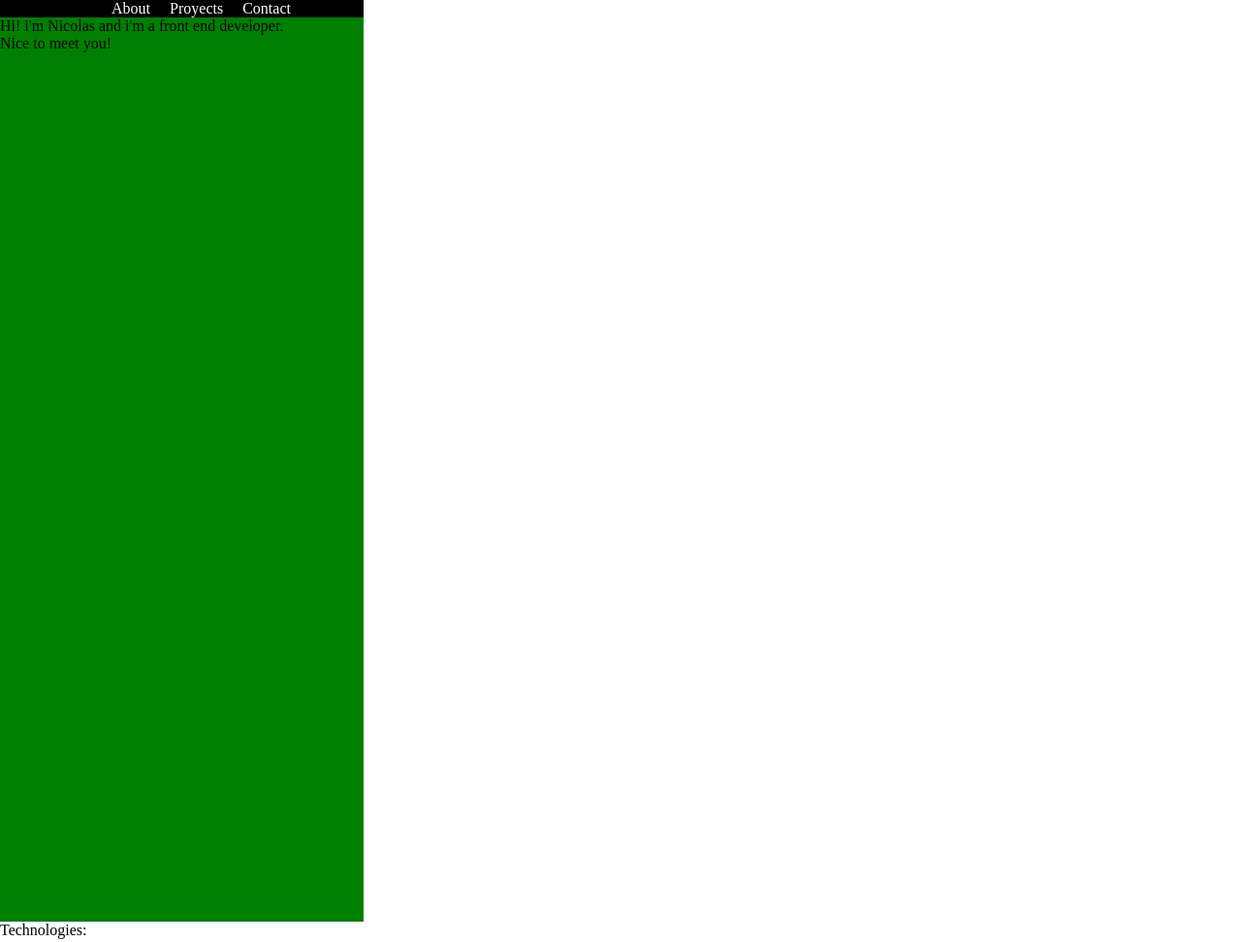
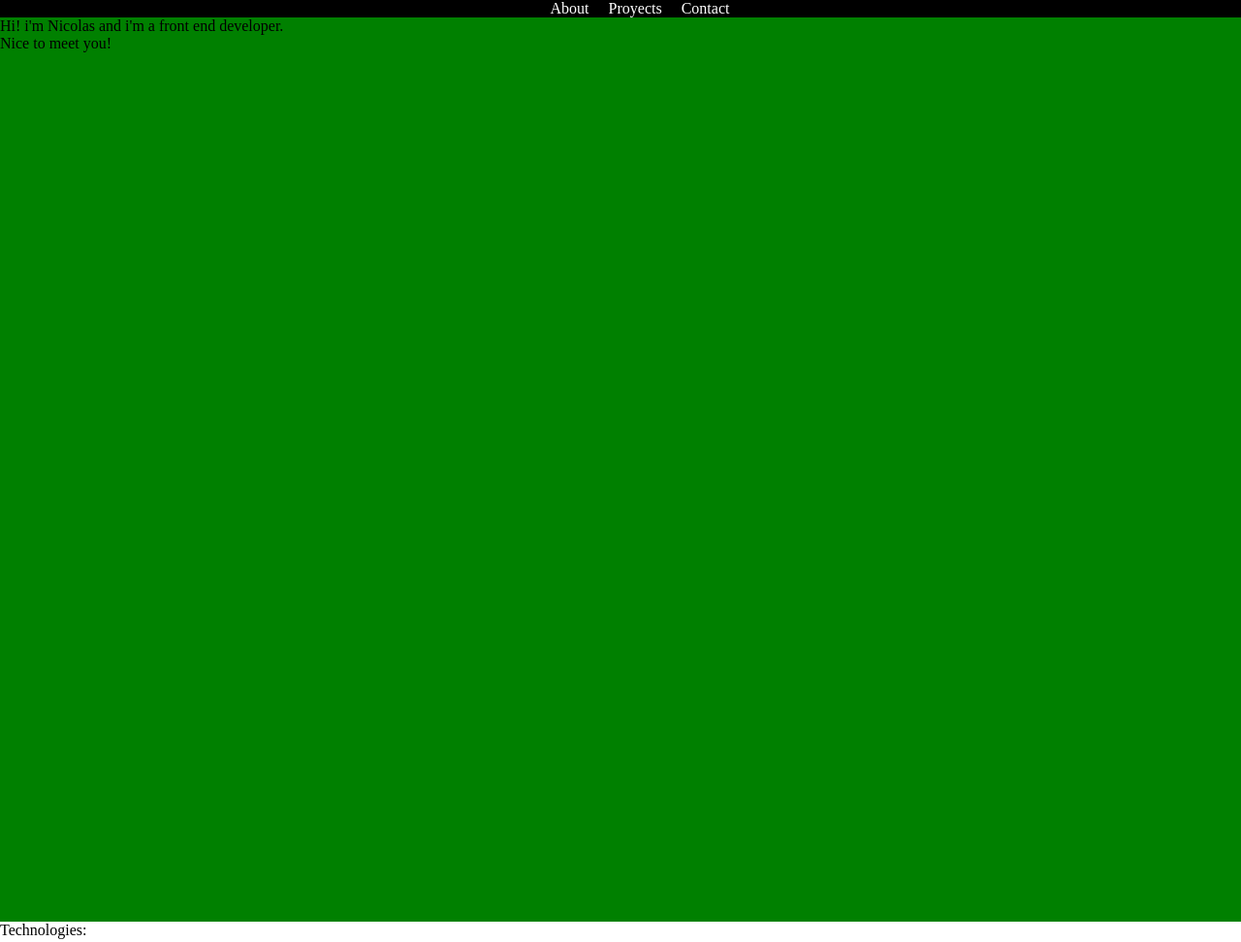
Before and after one commit to nicovicarg/portfolio, a plain HTML site: page index.html in a window 1280 px wide. Shown: the top 972 px of the page at 97% size. Drawn offline with Linux system fonts and the light colour scheme.

Commit message:
Update style.css

```diff
--- a/style.css
+++ b/style.css
@@ -1,9 +1,5 @@
 body {
-    width: 375px;
     margin: 0px;
-}
-main {
-    width: 100%;
 }
 #navBar {
     width: 100%;
```
